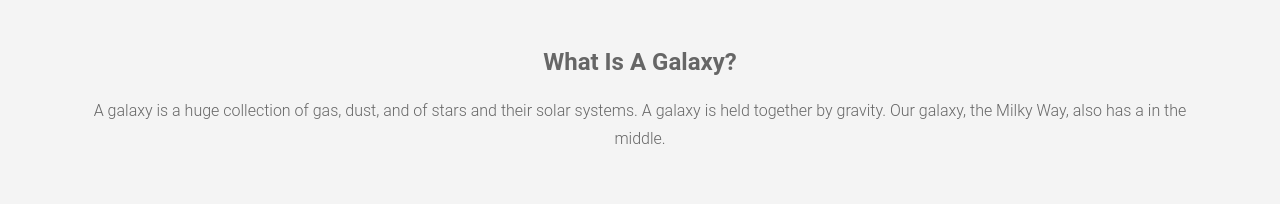
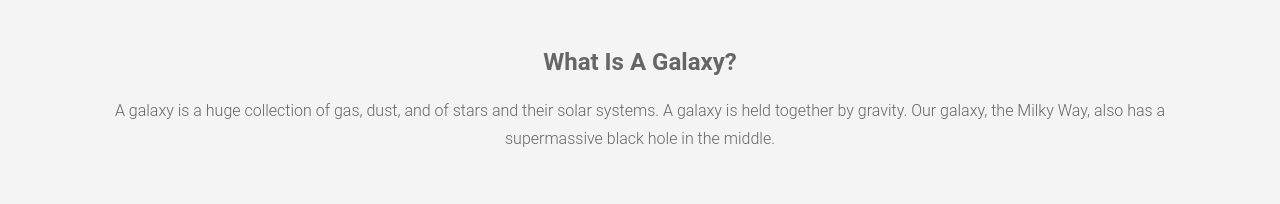
Before and after one commit to istoga/parallaxscroll, a plain HTML site: page index.html in a window 1280 px wide. Shown: the part 822-1026 px from the top of the page. Drawn offline with nearby package versions, Linux system fonts and the light colour scheme.

Commit message:
added missing text first paragraph about black holes

```diff
--- a/app.js
+++ b/app.js
@@ -27,6 +27,6 @@ function fadeOut() {
         ease: Expo.easeInOut
     });
 
-    TweenMax.from
+
 }
 // continue at https://www.youtube.com/watch?v=2WXo5AXjbn4
--- a/index.html
+++ b/index.html
@@ -42,7 +42,7 @@
         <h2>What Is A Galaxy?</h2>
         <p>
             A galaxy is a huge collection of gas, dust, and of stars and their solar systems. A galaxy is held together by gravity.
-            Our galaxy, the Milky Way, also has a in the middle.
+            Our galaxy, the Milky Way, also has a supermassive black hole in the middle.
         </p>
     </section>
 
```
